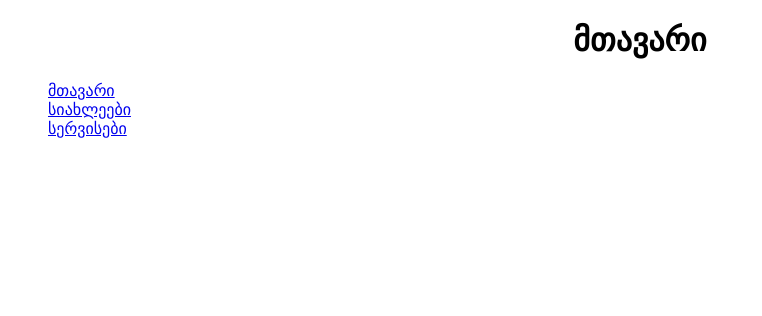
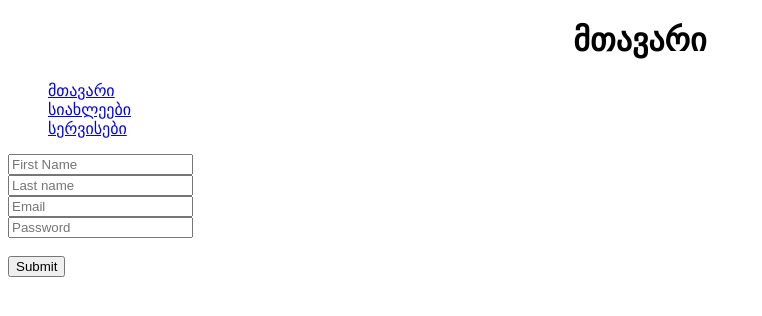
Before and after one commit to peikra/exercise3, a plain HTML site: page index.html in a window 1280 px wide. Shown: the whole page, without its empty margins (0-762 px from the left). Drawn offline with Linux system fonts and the light colour scheme.

Commit message:
adding a input tags in index.html

```diff
--- a/index.html
+++ b/index.html
@@ -12,6 +12,10 @@
         ul {
             list-style: none;
         }
+
+
+
+
 
 
 
@@ -34,12 +38,25 @@
 
         </ul>
 
+    </nav>
+
+    <form>
+        <input type="text" placeholder="First Name" >
+        <br>
+        <input type="text" placeholder="Last name" >
+        <br>
+        <input type="email" placeholder="Email" >
+        <br>
+        <input type="password" placeholder="Password">
+        <br>
+        <br>
+        <input type="submit">
 
 
 
 
 
-    </nav>
+    </form>
 
 </body>
 </html>
```
